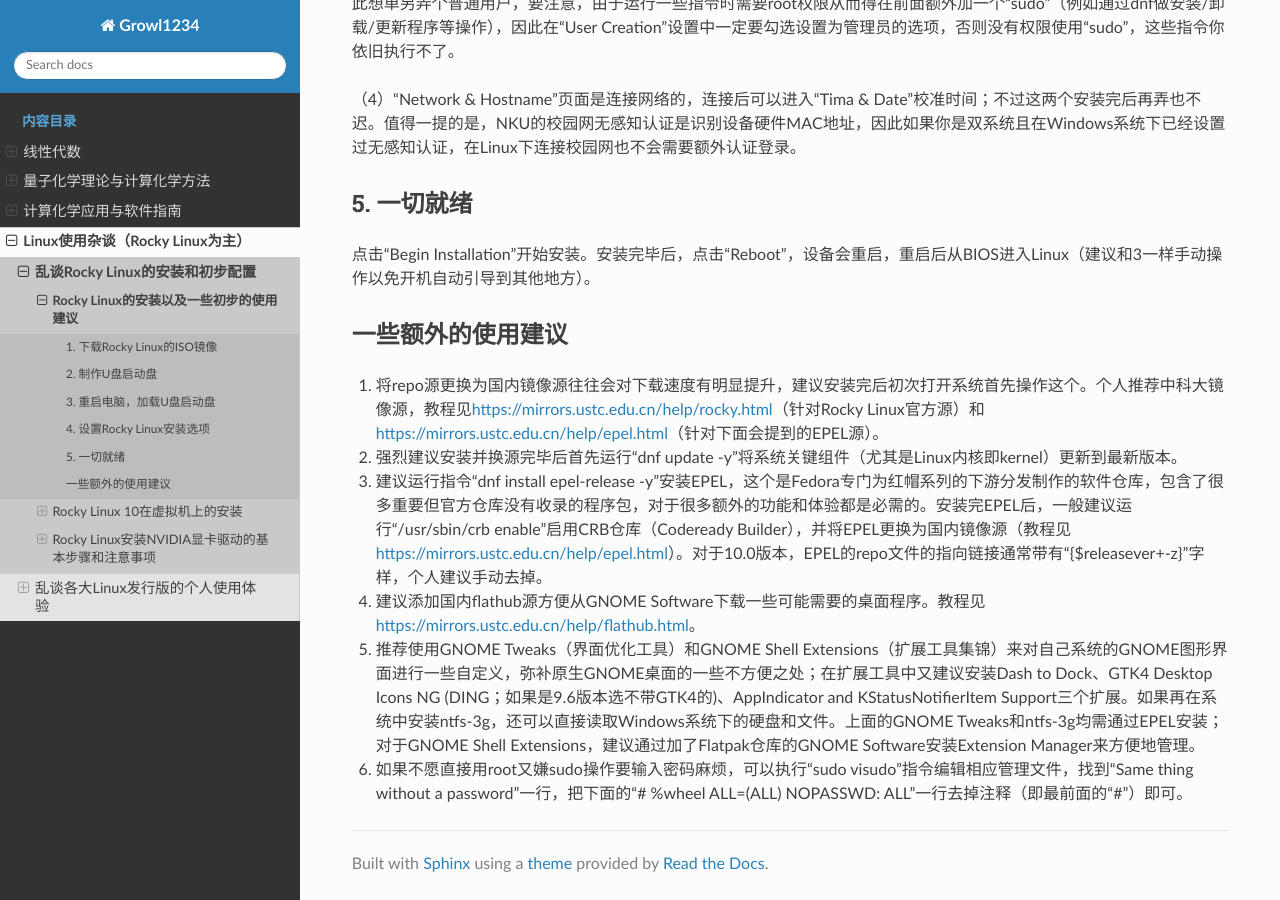
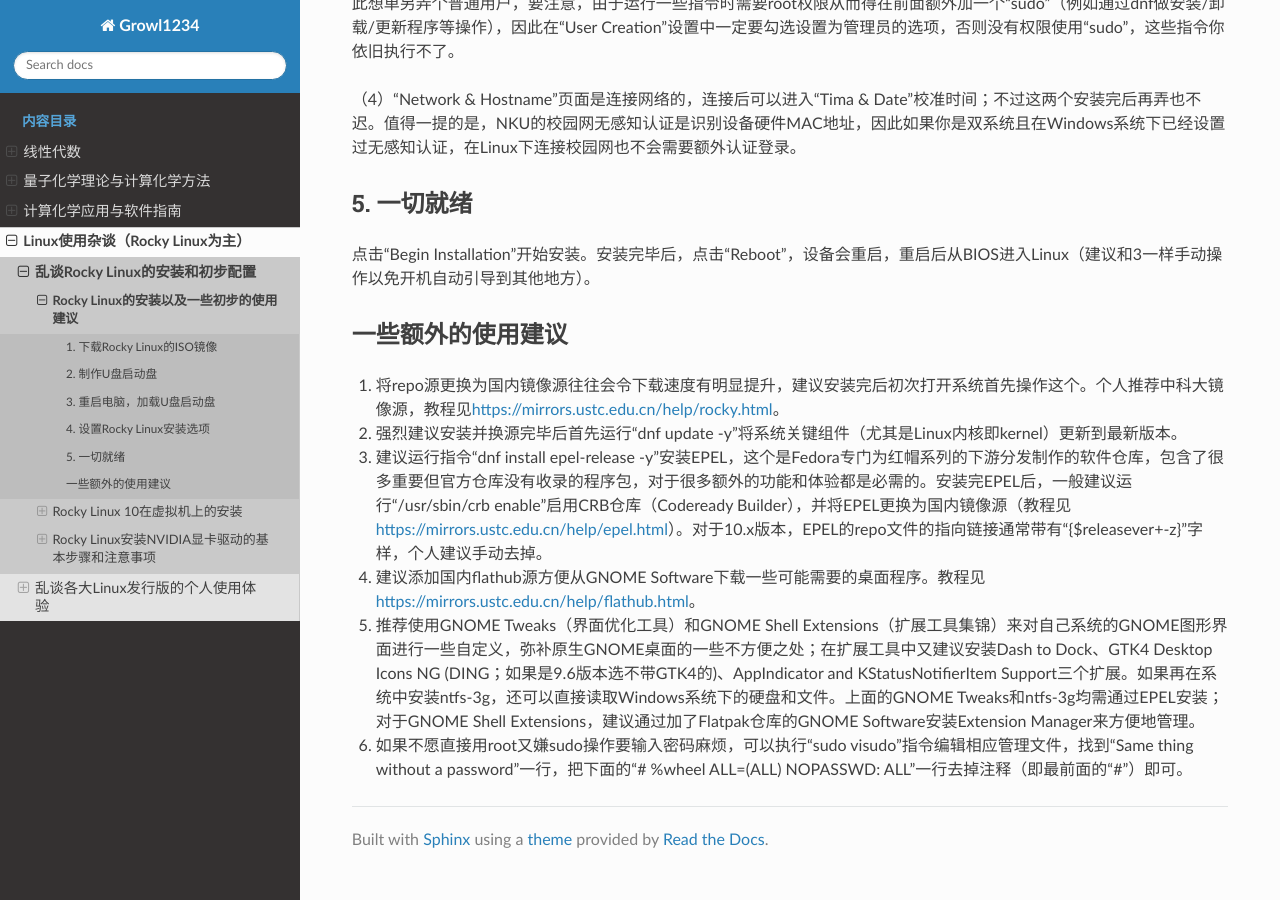
Before and after one commit to Growl1234/RTDProject, a Sphinx documentation site: the page built from source/linux/rocky/installation.md, in a window 1280 px wide and 900 px high, scrolled down 1807 px. Built offline with Sphinx 7.4.7 and the Read the Docs theme 3.1.0, drawn with Linux system fonts in a browser that asks for light colours.

Commit message:
Update installation.md

```diff
--- a/source/linux/rocky/installation.md
+++ b/source/linux/rocky/installation.md
@@ -50,9 +50,9 @@
 
 ### 一些额外的使用建议
 
-1. 将repo源更换为国内镜像源往往会对下载速度有明显提升，建议安装完后初次打开系统首先操作这个。个人推荐中科大镜像源，教程见[https://mirrors.ustc.edu.cn/help/rocky.html](https://mirrors.ustc.edu.cn/help/rocky.html)（针对Rocky Linux官方源）和[https://mirrors.ustc.edu.cn/help/epel.html](https://mirrors.ustc.edu.cn/help/epel.html)（针对下面会提到的EPEL源）。
+1. 将repo源更换为国内镜像源往往会令下载速度有明显提升，建议安装完后初次打开系统首先操作这个。个人推荐中科大镜像源，教程见[https://mirrors.ustc.edu.cn/help/rocky.html](https://mirrors.ustc.edu.cn/help/rocky.html)。
 2. 强烈建议安装并换源完毕后首先运行“dnf update -y”将系统关键组件（尤其是Linux内核即kernel）更新到最新版本。
-3. 建议运行指令“dnf install epel-release -y”安装EPEL，这个是Fedora专门为红帽系列的下游分发制作的软件仓库，包含了很多重要但官方仓库没有收录的程序包，对于很多额外的功能和体验都是必需的。安装完EPEL后，一般建议运行“/usr/sbin/crb enable”启用CRB仓库（Codeready Builder），并将EPEL更换为国内镜像源（教程见[https://mirrors.ustc.edu.cn/help/epel.html](https://mirrors.ustc.edu.cn/help/epel.html)）。对于10.0版本，EPEL的repo文件的指向链接通常带有“{$releasever+-z}”字样，个人建议手动去掉。
+3. 建议运行指令“dnf install epel-release -y”安装EPEL，这个是Fedora专门为红帽系列的下游分发制作的软件仓库，包含了很多重要但官方仓库没有收录的程序包，对于很多额外的功能和体验都是必需的。安装完EPEL后，一般建议运行“/usr/sbin/crb enable”启用CRB仓库（Codeready Builder），并将EPEL更换为国内镜像源（教程见[https://mirrors.ustc.edu.cn/help/epel.html](https://mirrors.ustc.edu.cn/help/epel.html)）。对于10.x版本，EPEL的repo文件的指向链接通常带有“{$releasever+-z}”字样，个人建议手动去掉。
 4. 建议添加国内flathub源方便从GNOME Software下载一些可能需要的桌面程序。教程见[https://mirrors.ustc.edu.cn/help/flathub.html](https://mirrors.ustc.edu.cn/help/flathub.html)。
 5. 推荐使用GNOME Tweaks（界面优化工具）和GNOME Shell Extensions（扩展工具集锦）来对自己系统的GNOME图形界面进行一些自定义，弥补原生GNOME桌面的一些不方便之处；在扩展工具中又建议安装Dash to Dock、GTK4 Desktop Icons NG (DING；如果是9.6版本选不带GTK4的)、AppIndicator and KStatusNotifierItem Support三个扩展。如果再在系统中安装ntfs-3g，还可以直接读取Windows系统下的硬盘和文件。上面的GNOME Tweaks和ntfs-3g均需通过EPEL安装；对于GNOME Shell Extensions，建议通过加了Flatpak仓库的GNOME Software安装Extension Manager来方便地管理。
 6. 如果不愿直接用root又嫌sudo操作要输入密码麻烦，可以执行“sudo visudo”指令编辑相应管理文件，找到“Same thing without a password”一行，把下面的“# %wheel	ALL=(ALL)	NOPASSWD: ALL”一行去掉注释（即最前面的“#”）即可。
```
